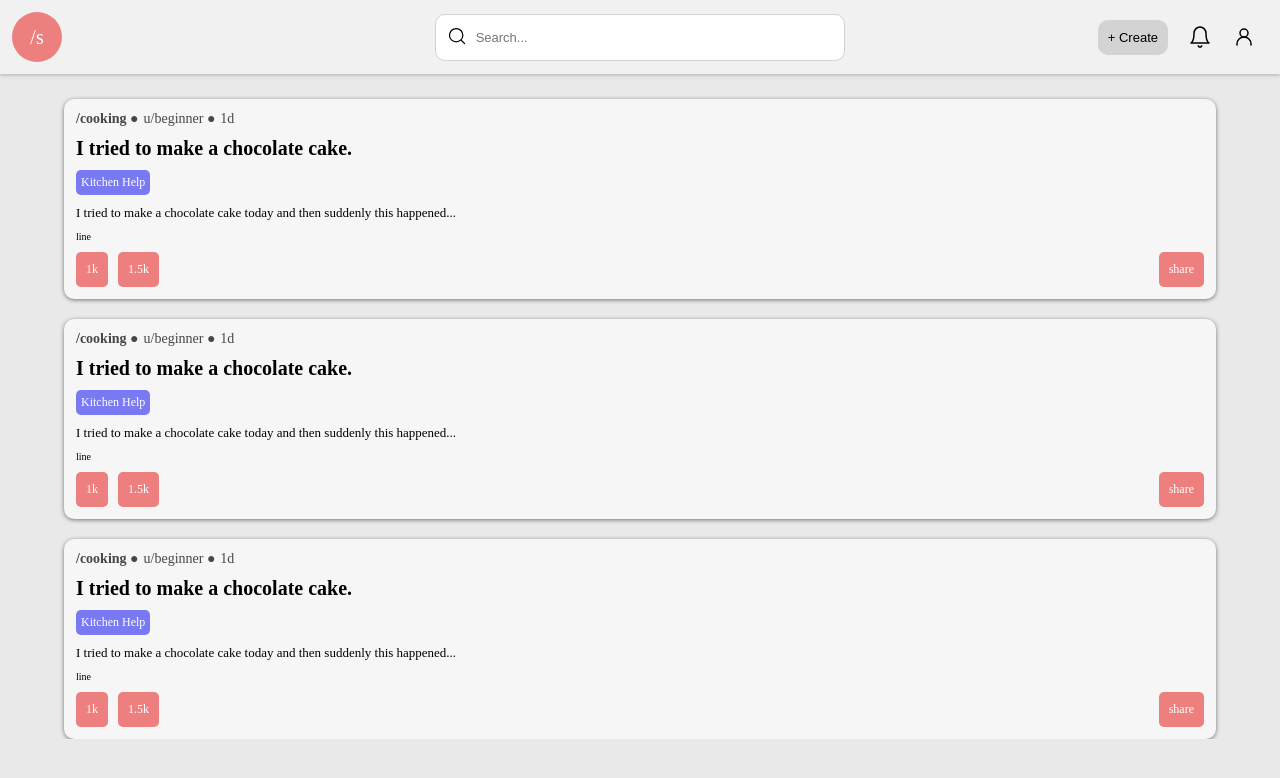
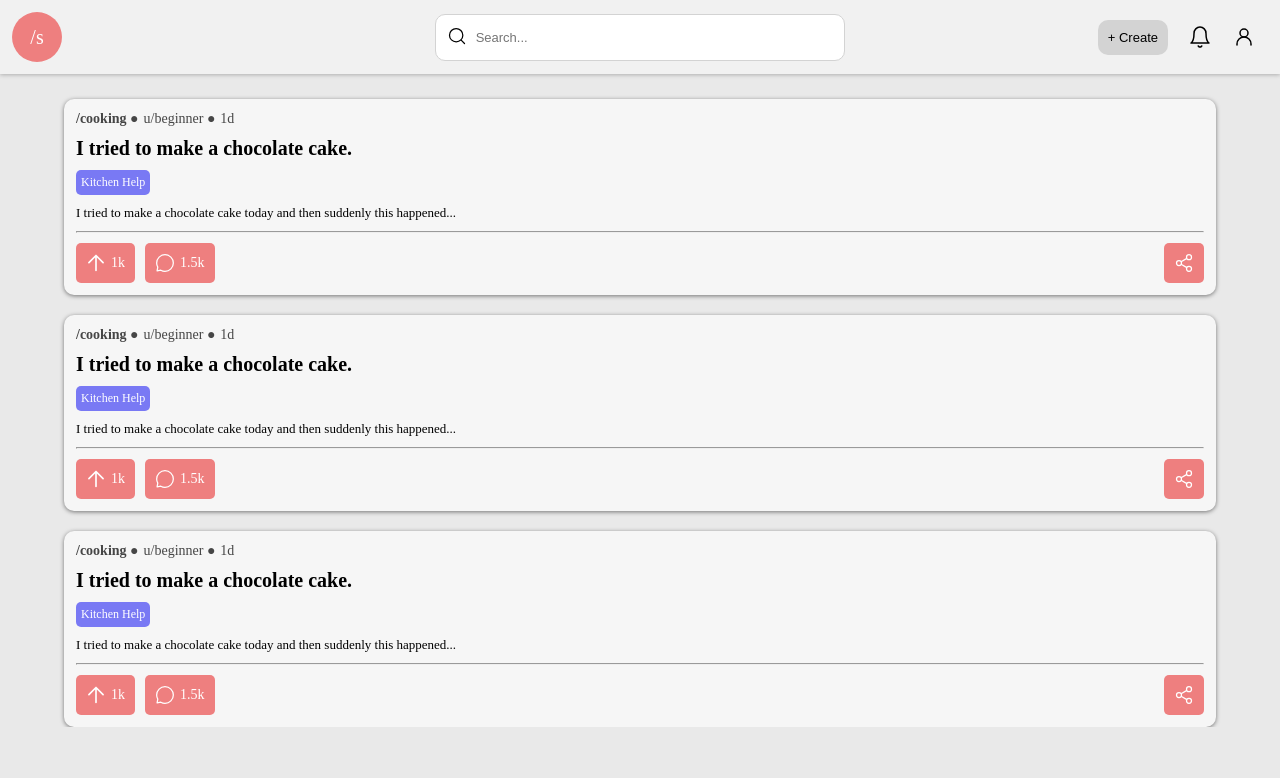
Before and after one commit to carlosr-lotus/section-client, a Next.js app: page / in a window 1280 px wide. Shown: the top 778 px of the page. Built offline with nearby package versions, Linux system fonts and the light colour scheme.

Commit message:
ADD svg icons

```diff
--- a/src/components/core/post/Post.module.css
+++ b/src/components/core/post/Post.module.css
@@ -42,10 +42,14 @@
 
 .bottom > div {
     padding: 1rem;
-    font-size: 1.2rem;
+    font-size: 1.4rem;
     border-radius: 0.5rem;
     background-color: var(--section);
     color: var(--post-bottom-icons);
+
+    display: flex;
+    align-items: center;
+    gap: 0.5rem;
 }
 
 .bottom > .share {
--- a/src/components/core/post/Post.tsx
+++ b/src/components/core/post/Post.tsx
@@ -28,11 +28,87 @@ export default function Post(): JSX.Element {
         I tried to make a chocolate cake today and then suddenly this
         happened...
       </section>
-      <div>line</div>
+      <hr />
       <div className={styles.bottom}>
-        <div>1k</div>
-        <div>1.5k</div>
-        <div className={styles.share}>share</div>
+        <div>
+          <svg
+            width="2rem"
+            height="2rem"
+            viewBox="0 0 24 24"
+            strokeWidth="1.5"
+            fill="none"
+            xmlns="http://www.w3.org/2000/svg"
+            color="#000000"
+          >
+            <path
+              d="M12 21L12 3M12 3L20.5 11.5M12 3L3.5 11.5"
+              stroke="#fff"
+              strokeWidth="2"
+              strokeLinecap="round"
+              strokeLinejoin="round"
+            ></path>
+          </svg>
+          <span>1k</span>
+        </div>
+        <div>
+          <svg
+            width="2rem"
+            height="2rem"
+            strokeWidth="1.5"
+            viewBox="0 0 24 24"
+            fill="none"
+            xmlns="http://www.w3.org/2000/svg"
+            color="#000000"
+          >
+            <path
+              d="M12 22C17.5228 22 22 17.5228 22 12C22 6.47715 17.5228 2 12 2C6.47715 2 2 6.47715 2 12C2 13.8214 2.48697 15.5291 3.33782 17L2.5 21.5L7 20.6622C8.47087 21.513 10.1786 22 12 22Z"
+              stroke="#fff"
+              strokeWidth="1.5"
+              strokeLinecap="round"
+              strokeLinejoin="round"
+            ></path>
+          </svg>
+          <span>1.5k</span>
+        </div>
+        <div className={styles.share}>
+          <svg
+            width="2rem"
+            height="2rem"
+            strokeWidth="1.5"
+            viewBox="0 0 24 24"
+            fill="none"
+            xmlns="http://www.w3.org/2000/svg"
+            color="#000000"
+          >
+            <path
+              d="M18 22C19.6569 22 21 20.6569 21 19C21 17.3431 19.6569 16 18 16C16.3431 16 15 17.3431 15 19C15 20.6569 16.3431 22 18 22Z"
+              stroke="#fff"
+              strokeWidth="1.5"
+              strokeLinecap="round"
+              strokeLinejoin="round"
+            ></path>
+            <path
+              d="M18 8C19.6569 8 21 6.65685 21 5C21 3.34315 19.6569 2 18 2C16.3431 2 15 3.34315 15 5C15 6.65685 16.3431 8 18 8Z"
+              stroke="#fff"
+              strokeWidth="1.5"
+              strokeLinecap="round"
+              strokeLinejoin="round"
+            ></path>
+            <path
+              d="M6 15C7.65685 15 9 13.6569 9 12C9 10.3431 7.65685 9 6 9C4.34315 9 3 10.3431 3 12C3 13.6569 4.34315 15 6 15Z"
+              stroke="#fff"
+              strokeWidth="1.5"
+              strokeLinecap="round"
+              strokeLinejoin="round"
+            ></path>
+            <path d="M15.5 6.5L8.5 10.5" stroke="#fff" strokeWidth="1.5"></path>
+            <path
+              d="M8.5 13.5L15.5 17.5"
+              stroke="#fff"
+              strokeWidth="1.5"
+            ></path>
+          </svg>
+        </div>
       </div>
     </div>
   );
```
